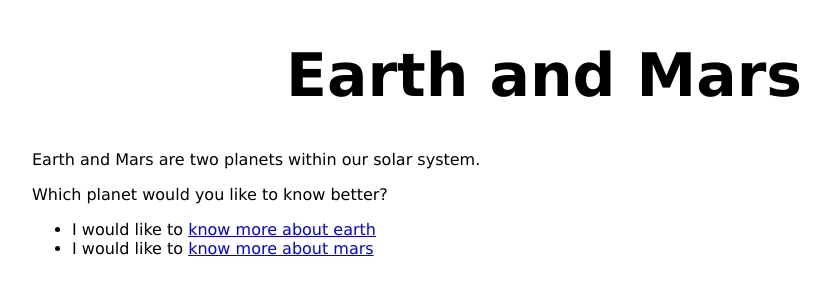
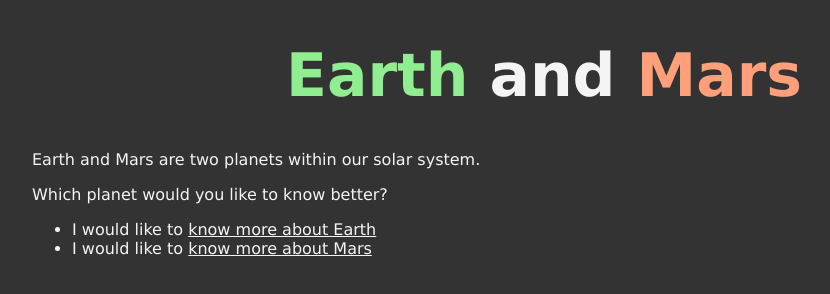
Before and after one commit to Abdulbosit-AiM/earth-and-mars, a plain HTML site: page index.html in a window 1280 px wide. Shown: the whole page, without its empty margins (96-926 px from the left). Drawn offline with Linux system fonts and the light colour scheme.

Commit message:
add styles for headings and links

```diff
--- a/index.html
+++ b/index.html
@@ -9,7 +9,7 @@
 </head>
 <body>
 <div class="container">
-    <h1>Earth and Mars</h1>
+    <h1><span class="earth-title">Earth</span> and <span class="mars-title">Mars</span></h1>
 
     <p>
         Earth and Mars are two planets within our solar system.
@@ -21,11 +21,11 @@
     <ul>
         <li>
             I would like to
-            <a href="./earth.html">know more about earth</a>
+            <a href="./earth.html">know more about Earth</a>
         </li>
         <li>
             I would like to
-            <a href="./mars.html">know more about mars</a>
+            <a href="./mars.html">know more about Mars</a>
         </li>
     </ul>
 </div>
--- a/style.css
+++ b/style.css
@@ -1,3 +1,8 @@
+body {
+    background-color: #333;
+    color: #f4f4f4;
+}
+
 .container {
     width: 1024px;
     margin: 0 auto;
@@ -12,3 +17,19 @@ h1 {
 img {
     width: 100%;
 }
+
+a {
+    text-decoration: underline;
+    color: #f4f4f4;
+}
+a:hover {
+    text-decoration: none;
+}
+
+.earth-title {
+    color: lightgreen;
+}
+
+.mars-title {
+    color: lightsalmon;
+}
```
Also changed, not shown: earth.html (+3 -8 lines), mars.html (+3 -8 lines).
